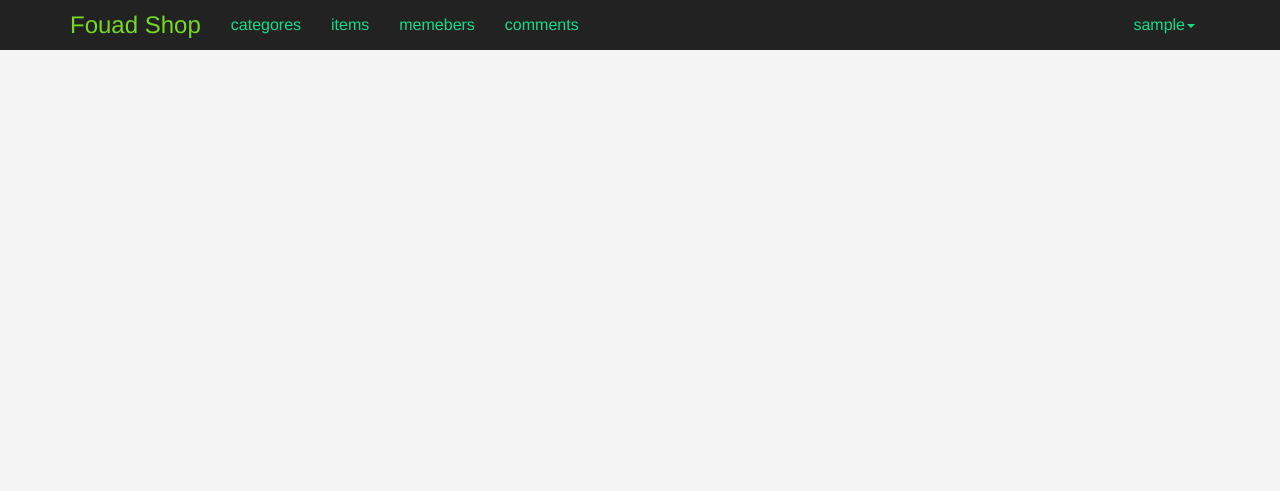
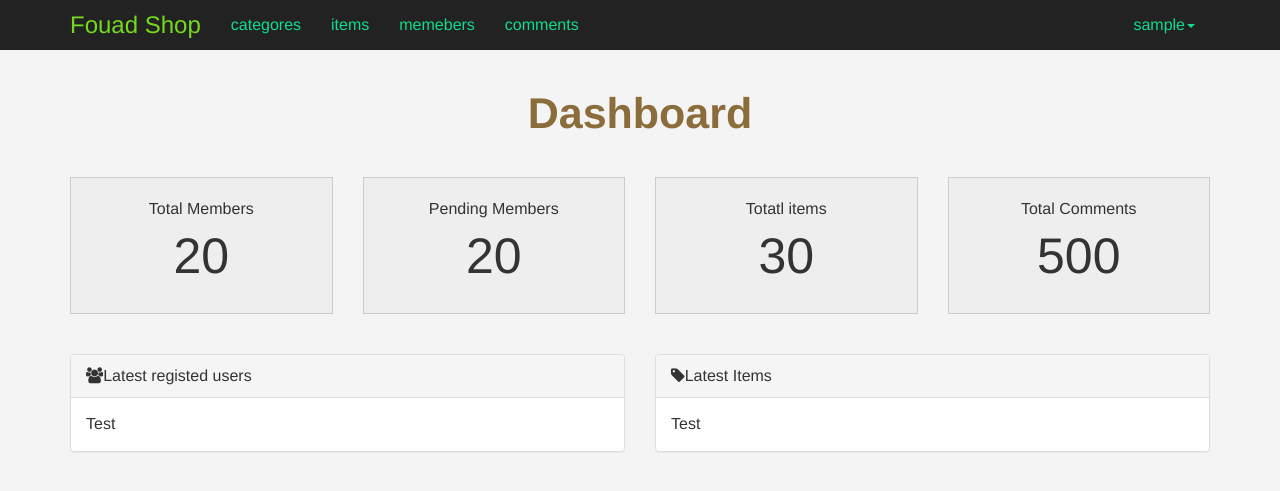
Before and after one commit to FoushWare/Holiday_PHP_SideProject, a PHP site: page /dashboard.php in a window 1280 px wide. Shown: the top 491 px of the page. Run offline with PHP 8.4, Linux system fonts and the light colour scheme; the visitor is signed in with stand-in values (Sample User, id 1).

Commit message:
dashboard Design

```diff
--- a/Admin/dashboard.php
+++ b/Admin/dashboard.php
@@ -2,6 +2,75 @@
 session_start();
 $pageTitle='Dashboard';
 include "init.php";
+?>
+<div class="container main-state">
+        <h1 class="text-center">Dashboard</h1>
+        <div class="row">
+            <div class="col-md-3">
+                <div class="text-center state">
+                    Total Members
+                    <span>20</span>
+                </div>
+            </div>
+            <div class="col-md-3">
+                <div class="text-center state">
+                    Pending Members
+                    <span>20</span>
+                </div>
+            </div>
+            <div class="col-md-3">
+                <div class=" text-center state">
+                    Totatl items
+                    <span>30</span>
+                </div>
+            </div>
+            <div class="col-md-3">
+                <div class="text-center state">
+                         Total Comments
+                        <span>500</span>
+                </div>
+            </div>
+        </div>
+
+</div>
+
+<div class="container latest">
+
+        <div class="row">
+            <div class="col-md-6">
+                <div class="panel panel-default">
+                    <div class="panel-heading">
+                        <i class="fa fa-users"></i>Latest registed users
+                    </div>
+                    <div class="panel-body">
+                        Test
+                    </div>
+                </div>
+
+
+            </div><!--End of col-md-6 -->
+
+             <div class="col-md-6">
+                <div class="panel panel-default">
+                    <div class="panel-heading">
+                        <i class="fa fa-tag"></i>Latest Items
+                    </div>
+                    <div class="panel-body">
+                        Test
+                    </div>
+             </div>
+
+
+            </div><!--End of col-md-6 -->
+
+
+
+        </div><!--End of the row-->
+
+
+
+
+</div> <!--End of latest container-->
 
 
 
@@ -9,7 +78,13 @@ include "init.php";
 
 
 
-?>
+
+
+
+
+
+
+
 
 <?php
 include $tpl."footer.php";
--- a/Admin/layout/CSS/backend.css
+++ b/Admin/layout/CSS/backend.css
@@ -8,8 +8,9 @@ h1{
     font-size:43px;
     font-weight:bold;
     color:#8a6d3b;
+    margin-bottom:40px !important;
+    margin-top:40px !important;
 }
-
 
 /*End Main Rules*/
 
@@ -117,10 +118,51 @@ h1{
 }
 /*End manage table*/
 
+/*End of Member Page*/
+
+
+/*Start of Dashboard page*/
+
+.main-state .state{
+    background-color:#EEE;
+    font-size:1em;
+    border:1px solid #CCC;
+    padding:20px;
+}
+
+.main-state .state span{
+    display:block;
+    font-size:50px;
+}
+
+.latest{
+    margin-top:40px;
+}
 
 
 
 
 
 
-/*End of Member Page*/
+
+
+
+
+
+
+
+
+
+
+
+
+
+
+
+
+
+
+
+
+
+/*End of Dashboard page*/
```
